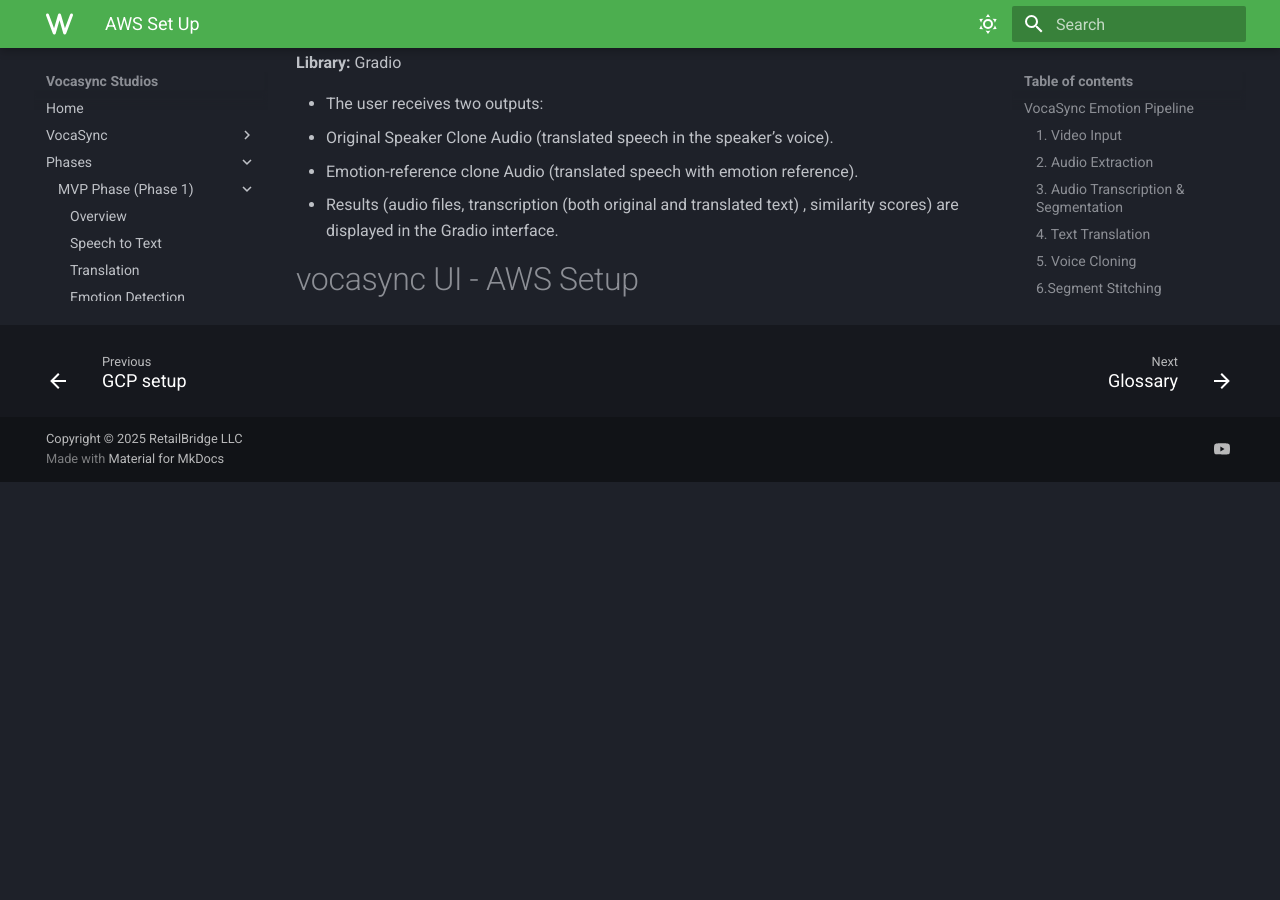
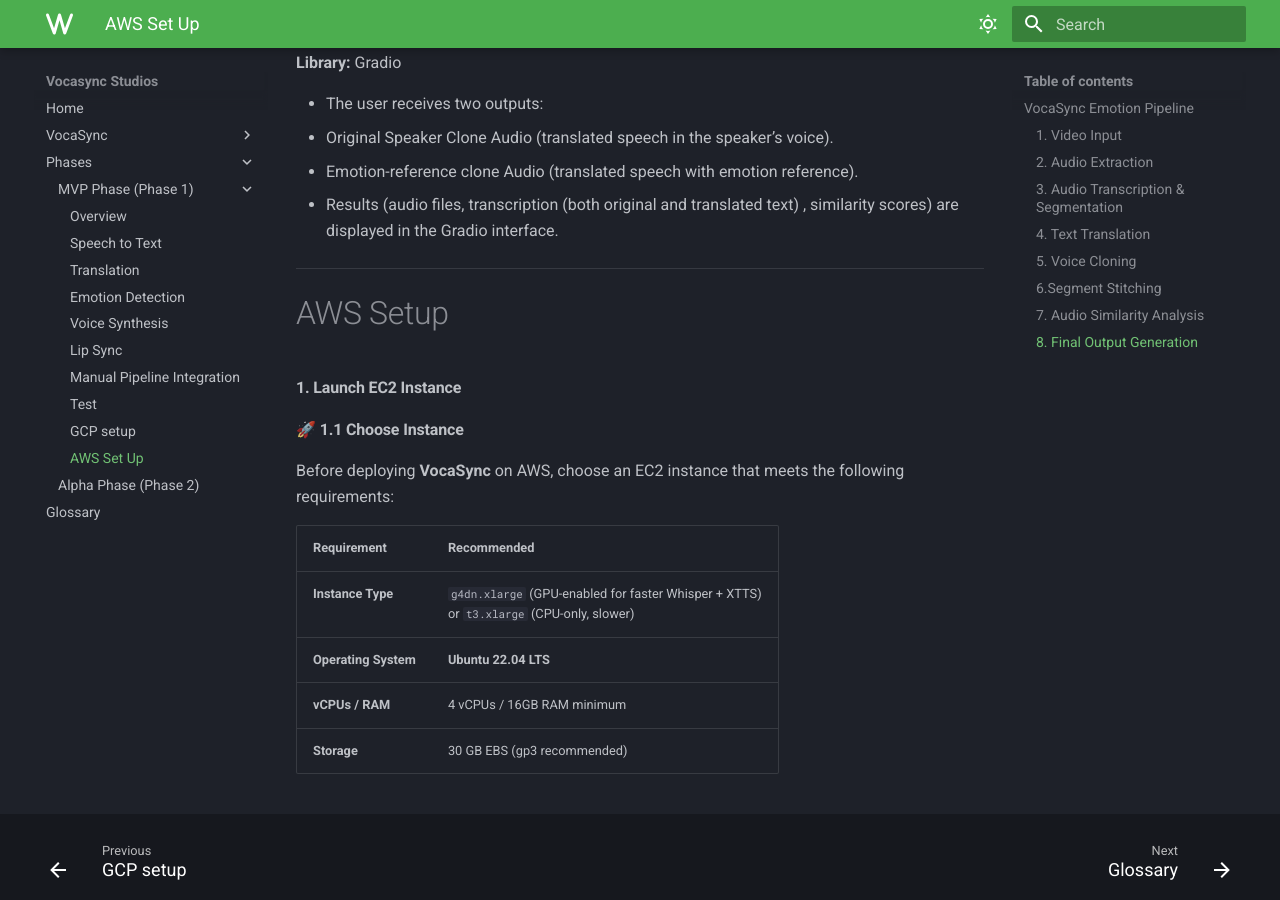
Before and after one commit to RETAILBRIDGE-LLC/wiki, an MkDocs documentation site: the page built from docs/phases/phase1_mvp/AWS_setup.md, in a window 1280 px wide and 900 px high, scrolled down 2689 px. Built offline with MkDocs 1.6.1 and Material for MkDocs 9.7.7, drawn with Linux system fonts in a browser that asks for light colours; before the commit the page ends 3171 px from its top, so only the background shows below that.

Commit message:
Update AWS_setup.md

```diff
--- a/docs/phases/phase1_mvp/AWS_setup.md
+++ b/docs/phases/phase1_mvp/AWS_setup.md
@@ -97,4 +97,17 @@
 - Emotion-reference clone Audio (translated speech with emotion reference).
 - Results (audio files, transcription (both original and translated text) , similarity scores) are displayed in the Gradio interface.
 
-# vocasync UI - AWS Setup
+---
+
+# AWS Setup
+#### 1. Launch EC2 Instance
+#### 🚀 1.1 Choose Instance
+
+Before deploying **VocaSync** on AWS, choose an EC2 instance that meets the following requirements:
+
+| **Requirement** | **Recommended** |
+|------------------|----------------|
+| **Instance Type** | `g4dn.xlarge` (GPU-enabled for faster Whisper + XTTS) <br> or `t3.xlarge` (CPU-only, slower) |
+| **Operating System** | **Ubuntu 22.04 LTS** |
+| **vCPUs / RAM** | 4 vCPUs / 16GB RAM minimum |
+| **Storage** | 30 GB EBS (gp3 recommended) |
```
